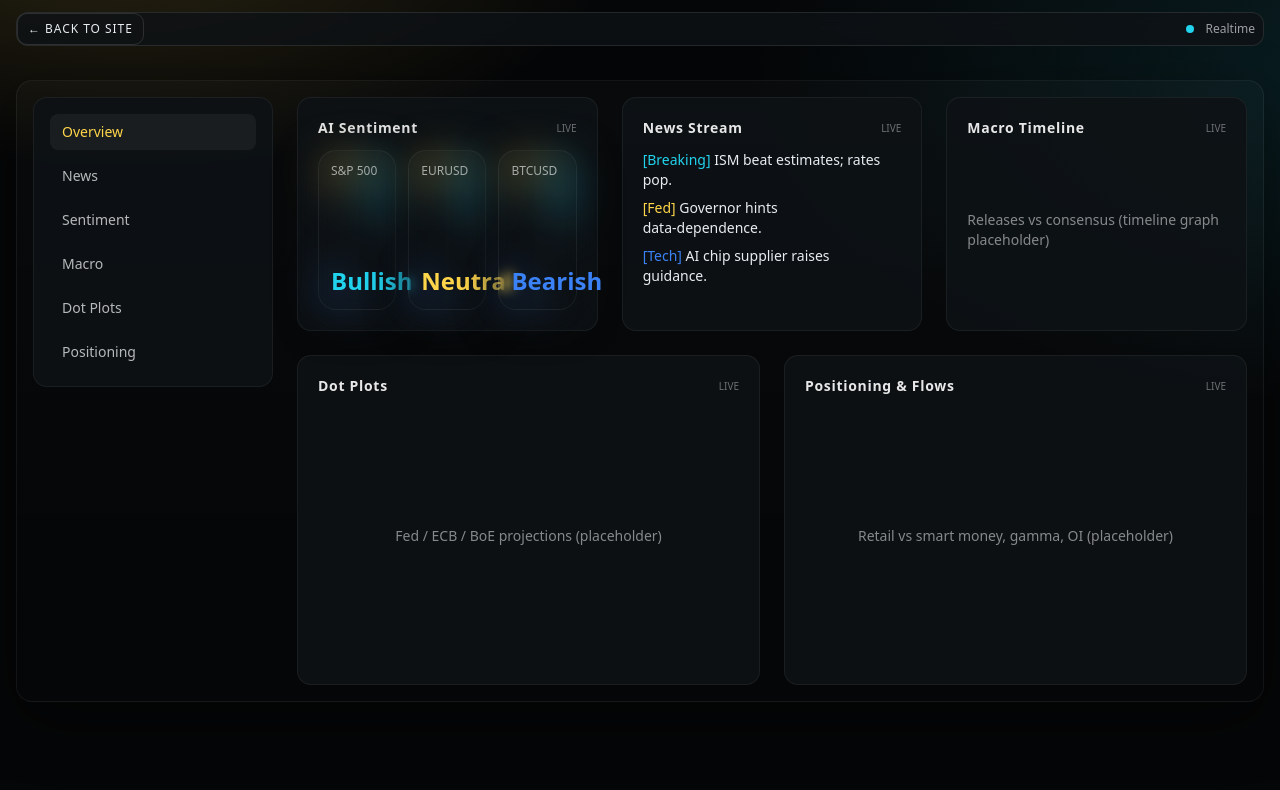
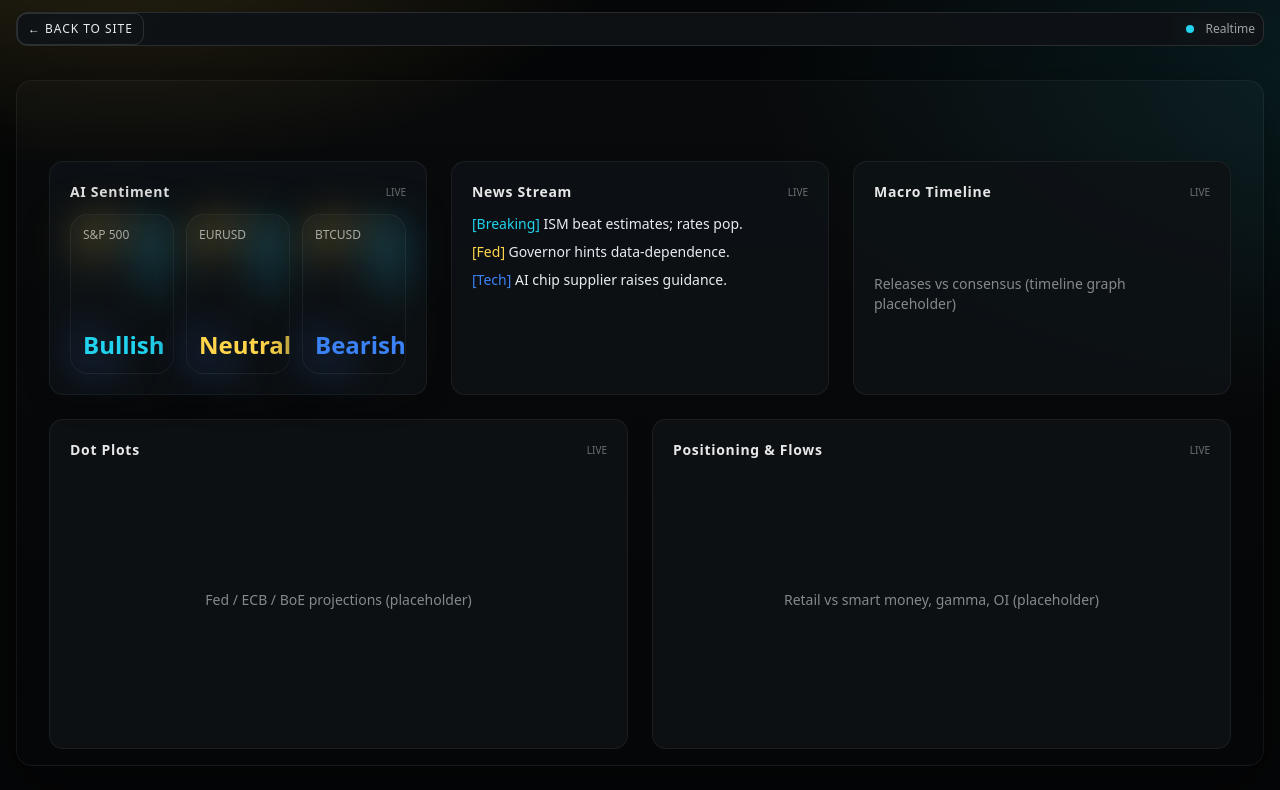
Before and after one commit to edmju/vtrqxtrading-next, a Next.js app: page /dashboard in a window 1280 px wide. Shown: the top 790 px of the page. Built offline with nearby package versions, Linux system fonts and the light colour scheme.

Commit message:
Update layout.tsx

```diff
--- a/src/app/(terminal)/dashboard/layout.tsx
+++ b/src/app/(terminal)/dashboard/layout.tsx
@@ -1,13 +1,10 @@
-import type { ReactNode } from "react";
-import DashboardNav from "@/components/site/DashboardNav";
+import TopBar from "@/components/terminal/TopBar";
 
-export default function DashboardLayout({ children }: { children: ReactNode }) {
+export default function DashboardLayout({ children }: { children: React.ReactNode }) {
   return (
-    <div className="grid md:grid-cols-[240px_1fr] gap-6">
-      <aside className="terminal-panel sticky top-24 h-fit p-4">
-        <DashboardNav />
-      </aside>
-      <section className="space-y-6">{children}</section>
+    <div>
+      <TopBar />
+      <div className="pt-16 max-w-[1400px] mx-auto px-4">{children}</div>
     </div>
   );
 }
```
